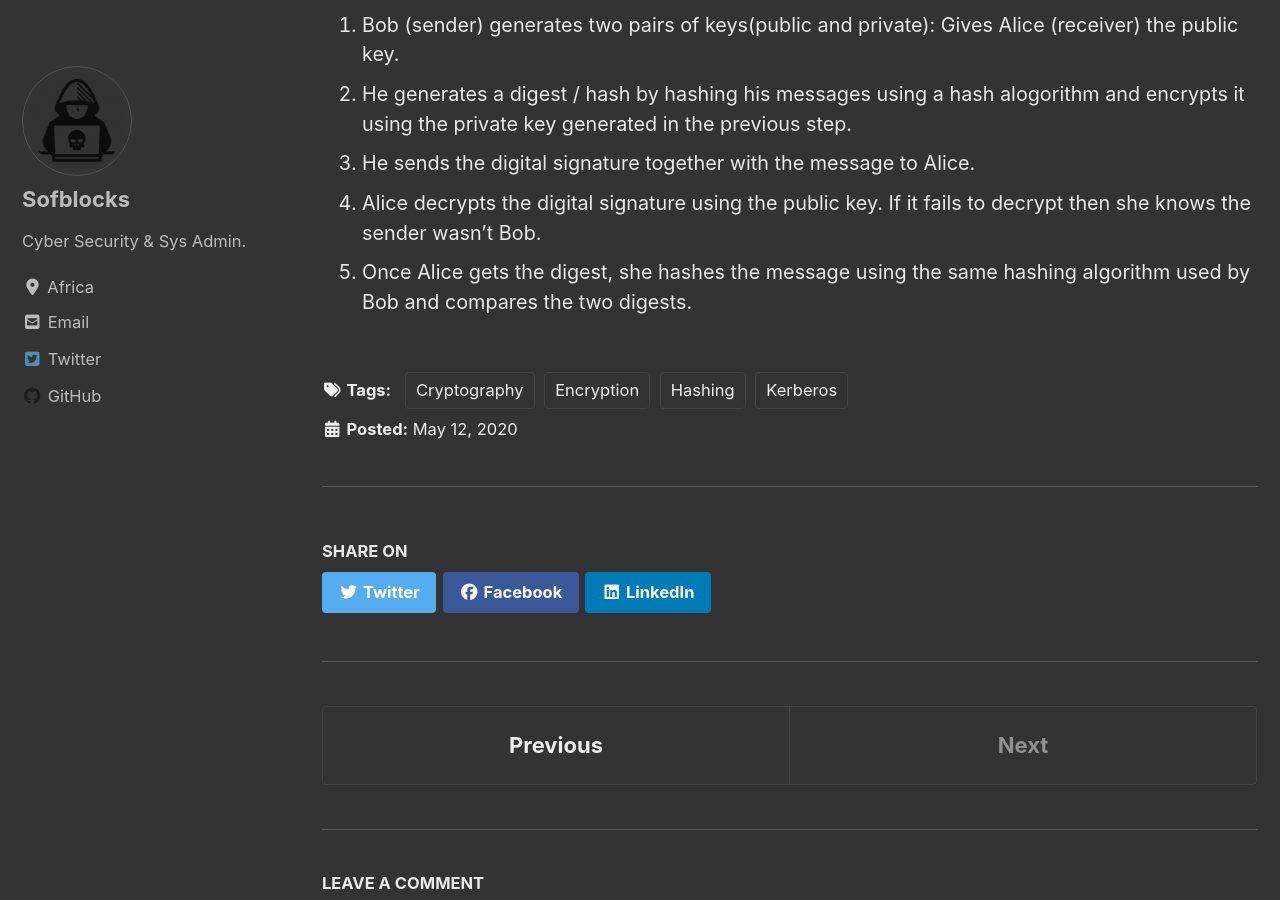
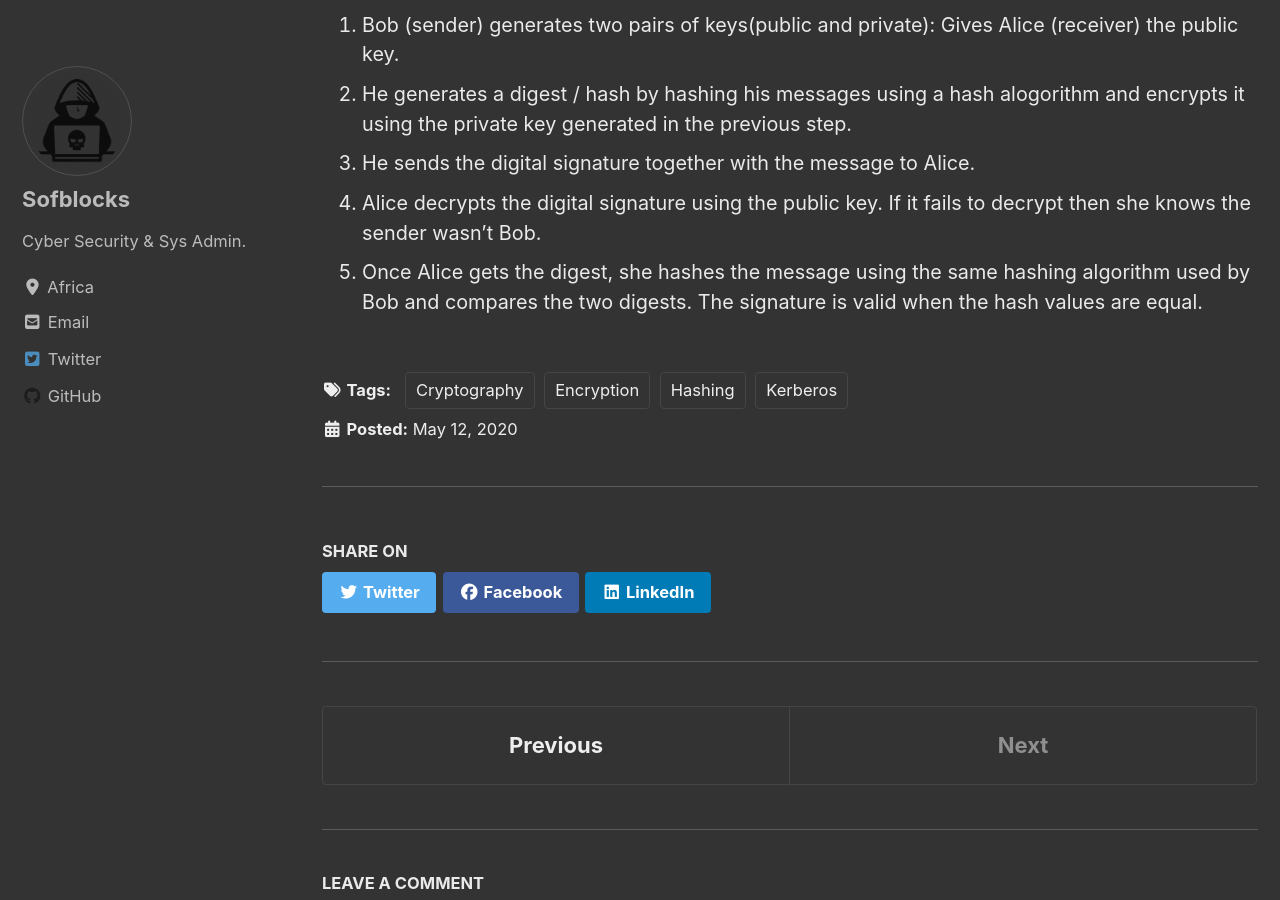
Before and after one commit to sofblocks/sofblocks.github.io, a Jekyll site: the page built from _posts/blog/2020-05-12-signatures.md, in a window 1280 px wide and 900 px high, scrolled down 1096 px. Built offline with Jekyll 4.4.1, drawn with Linux system fonts in a browser that asks for light colours; cached includes are drawn as plain includes; nearby versions of some CDN libraries; comment, search, counter and statistics services are not loaded.

Commit message:
Updated signatures

```diff
--- a/_posts/blog/2020-05-12-signatures.md
+++ b/_posts/blog/2020-05-12-signatures.md
@@ -24,3 +24,4 @@ Purpose:
 3. He sends the digital signature together with the message to Alice.
 4. Alice decrypts the digital signature using the public key. If it fails to decrypt then she knows the sender wasn't Bob.
 5. Once Alice gets the digest, she hashes the message using the same hashing algorithm used by Bob and compares the two digests.
+The signature is valid when the hash values are equal.
```
Also changed, not shown: _posts/blog/2020-05-07-cryptography.md (+1 -1 lines).
